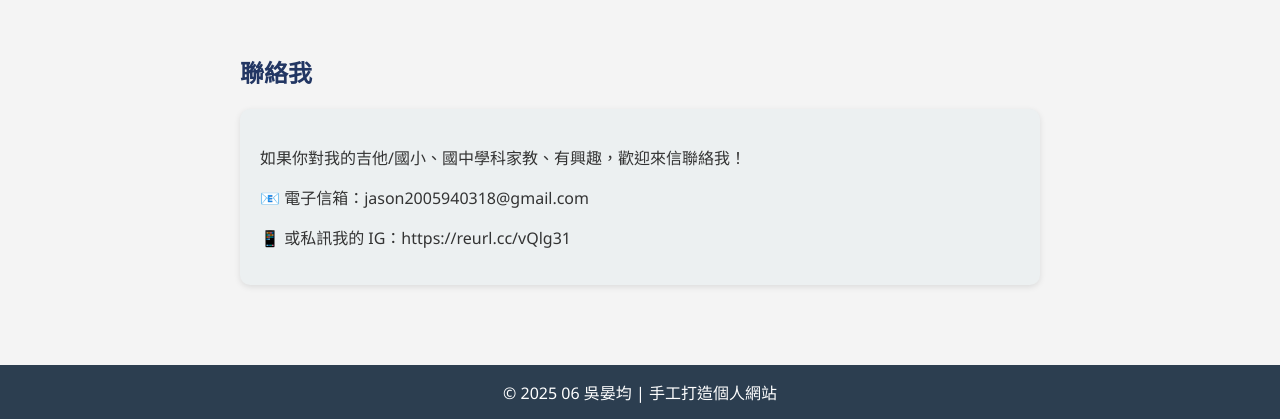
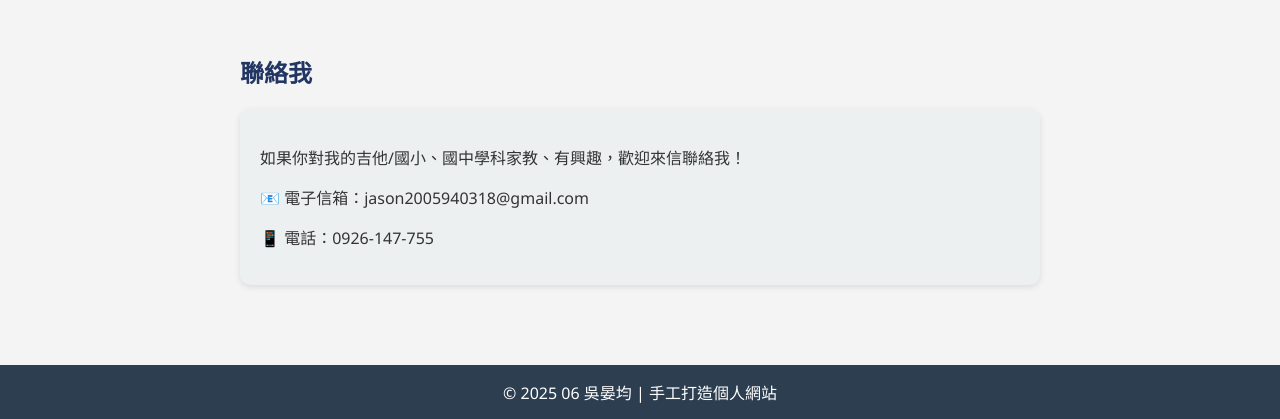
Before and after one commit to Jas0n0318/my-personal-website, a plain HTML site: page index.html in a window 1280 px wide. Shown: the part 2497-2916 px from the top of the page. Drawn offline with nearby package versions, Linux system fonts and the light colour scheme.

Commit message:
Update index.html

```diff
--- a/index.html
+++ b/index.html
@@ -230,7 +230,7 @@
     <div class="contact-box">
       <p>如果你對我的吉他/國小、國中學科家教、有興趣，歡迎來信聯絡我！</p>
       <p>📧 電子信箱：jason2005940318@gmail.com</p>
-      <p>📱 或私訊我的 IG：https://reurl.cc/vQlg31</p>
+      <p>📱 電話：0926-147-755</p>
     </div>
   </section>
 
```
